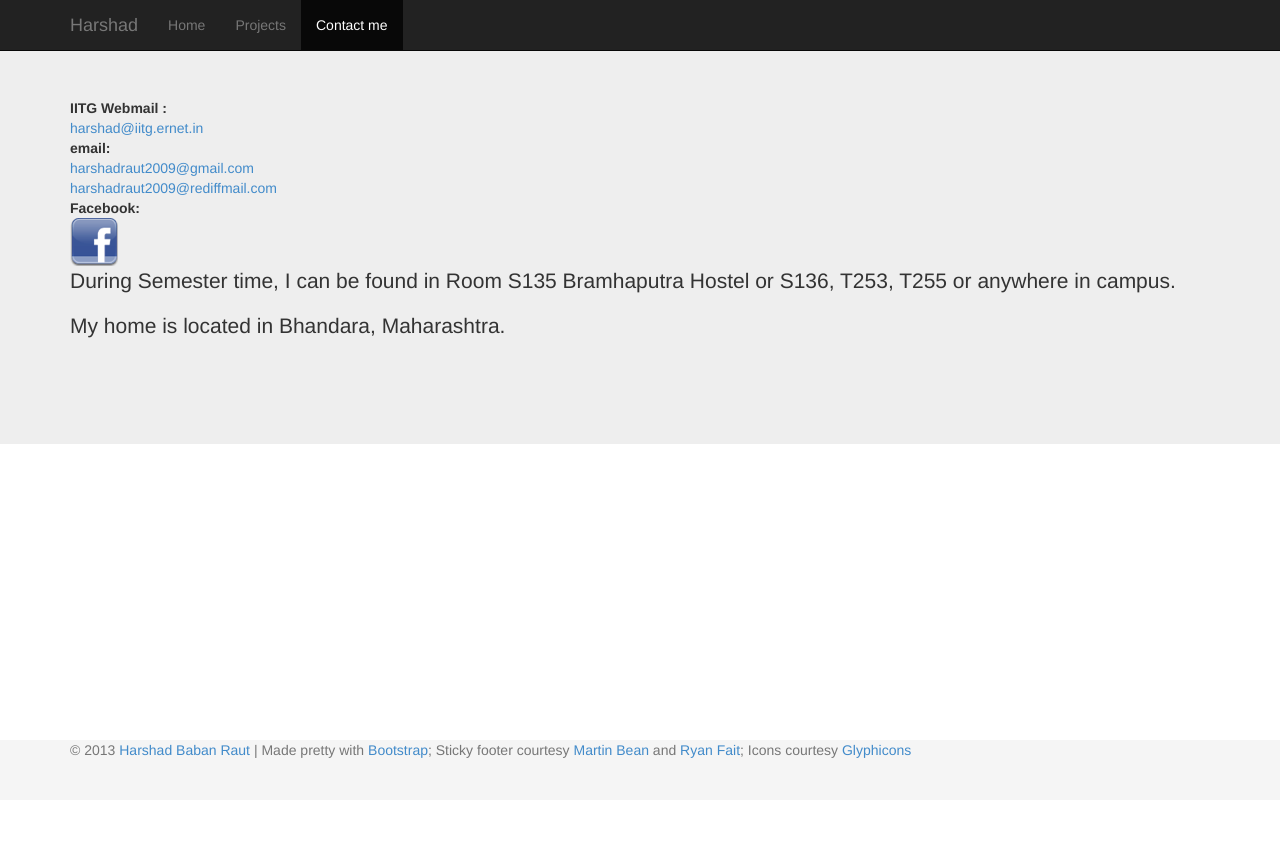
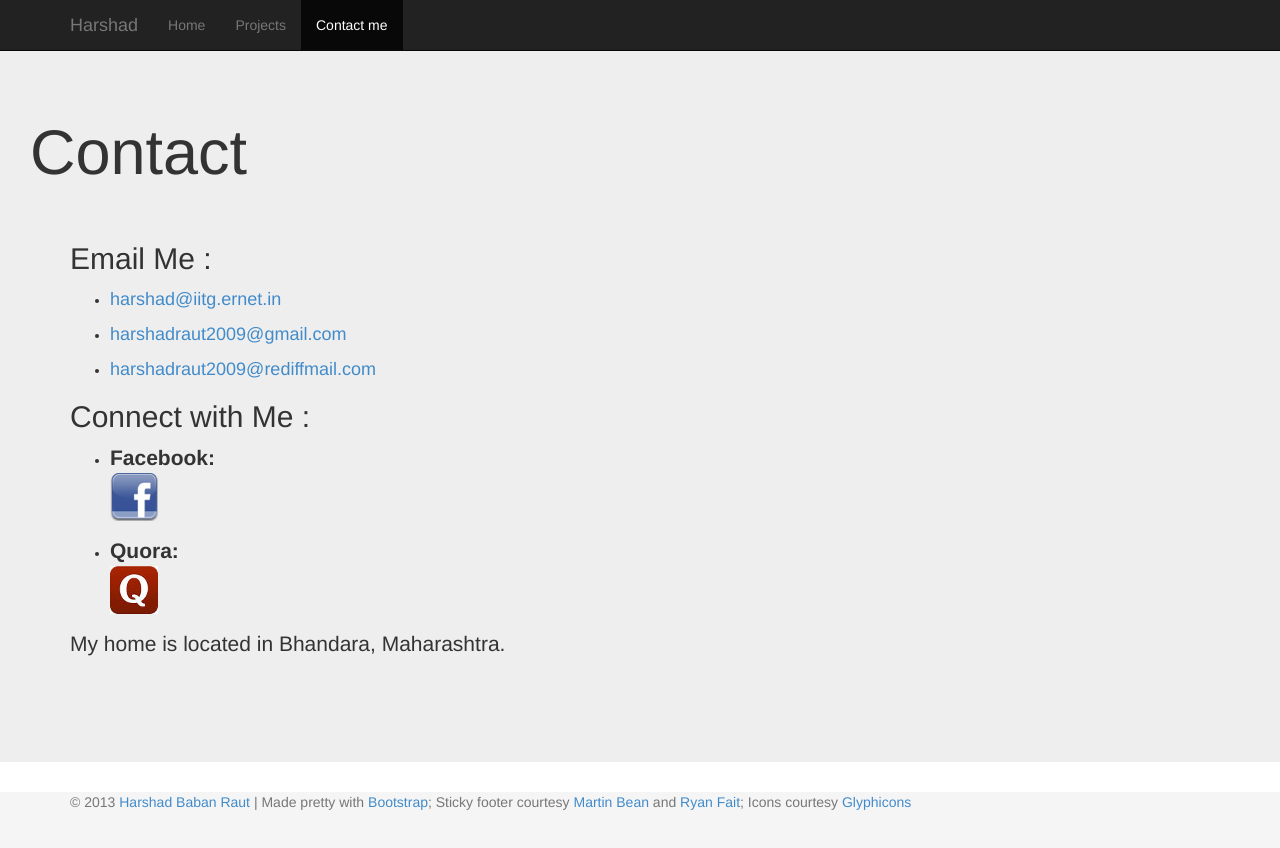
Before and after one commit to harshadraut/harshadraut.github.io, a plain HTML site: page contact.html in a window 1280 px wide. Before the commit the page ends 800 px from the top, so only its background shows below. Drawn offline with Linux system fonts and the light colour scheme.

Commit message:
Modified accordingly

```diff
--- a/contact.html
+++ b/contact.html
@@ -70,21 +70,34 @@
 
     <!-- Main jumbotron for a primary marketing message or call to action -->
     <div class="jumbotron" id="contact_me">
+<div id="toptitle">
+	<h1>Contact
+	</h1>
+	</div>
+
         <div class="container">
 
+		<div id="subtitle">
+		</div>
 
-            <span style="font-weight: bold;">IITG Webmail :</span>
-            <br><a href="mailto:harshad@iitg.ernet.in" target="_top">harshad@iitg.ernet.in</a>
-            <br><span style="font-weight: bold;">email:</span><br>
-            <a href="mailto:harshadraut2009@gmail.com" target="_top">harshadraut2009@gmail.com</a><br>
-        <a href="mailto:harshadraut2009@rediffmail.com" target="_top">harshadraut2009@rediffmail.com</a><br>
-        <span style="font-weight: bold;">Facebook:</span><br>
+	<h2>Email Me :
+	</h2>
+	<ul>
+        <li><p><a href="mailto:harshad@iitg.ernet.in" target="_top"><h4>harshad@iitg.ernet.in</h4></a></li></p>
+        <li><p><a href="mailto:harshadraut2009@gmail.com" target="_top"><h4>harshadraut2009@gmail.com</h4></a></li></p>
+        <li><p><a href="mailto:harshadraut2009@rediffmail.com" target="_top"><h4>harshadraut2009@rediffmail.com</h4></a></li></p>
+	</ul>
+	<h2>Connect with Me :
+	</h2>
+	<ul>
+        <li><p>
+	<span style="font-weight: bold;">Facebook:</span><br>
          <a href="https://www.facebook.com/harshad.raut.92"><img src="index_files/facebook.png"></a> <br />
-        <p>During Semester time, I can be found in Room S135 Bramhaputra Hostel or S136, T253, T255 or anywhere in campus.</p>
+		</h2>      </li></p>
+
+        <li><p><span style="font-weight: bold;">Quora:</span><br>
+         <a href="http://www.quora.com/Harshad-Raut"><img src="index_files/quora.jpeg"></a> <br /></li></p></ul>
         <p>My home is located in Bhandara, Maharashtra.</p><br />&nbsp;</body></html>
-
-
-
         </div>
     </div>
 
```
Also changed, not shown: index.html (+1 -1 lines), projects.html (+1 -1 lines), index_files/quora.jpeg (added), 1 other file.
